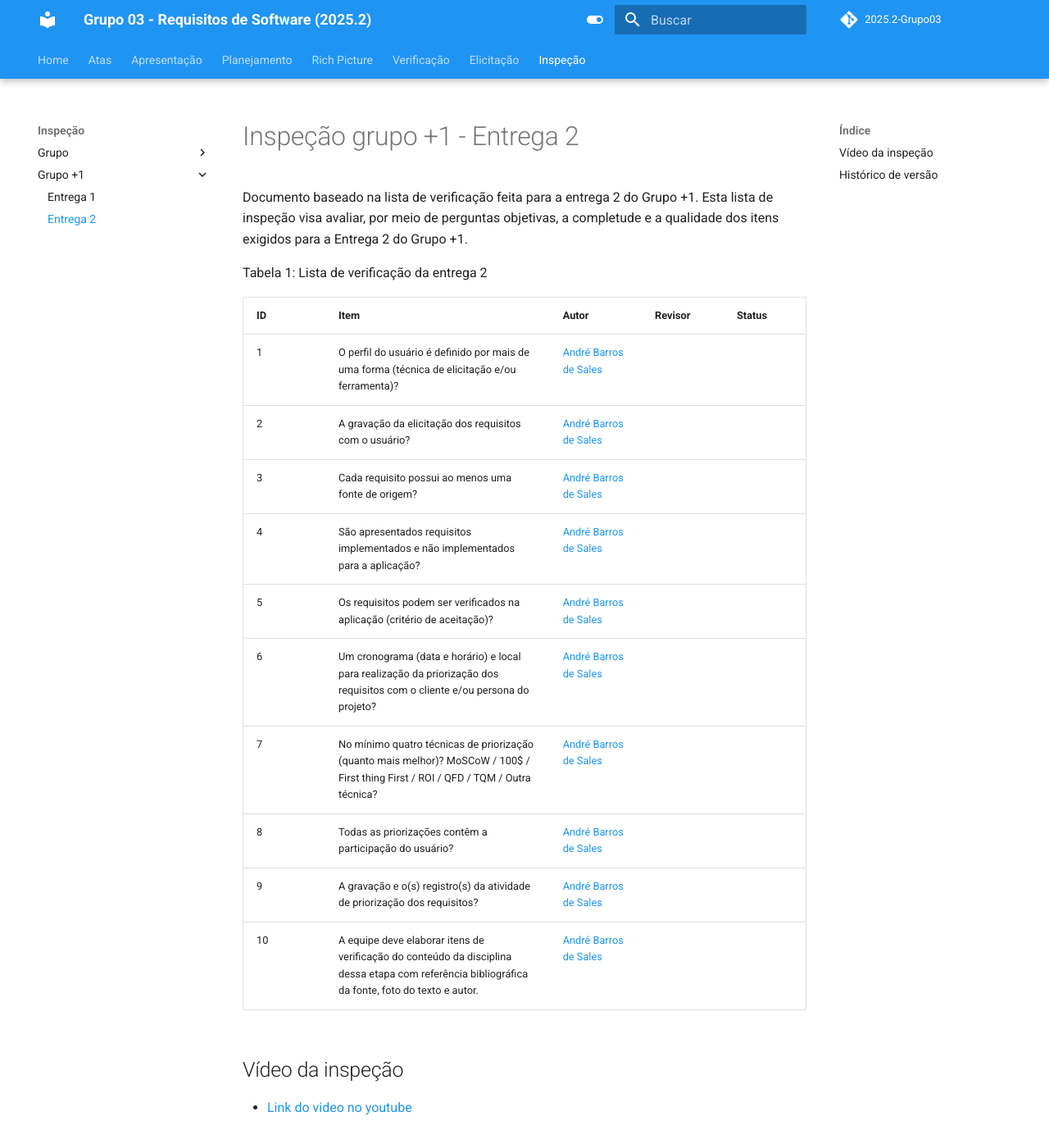
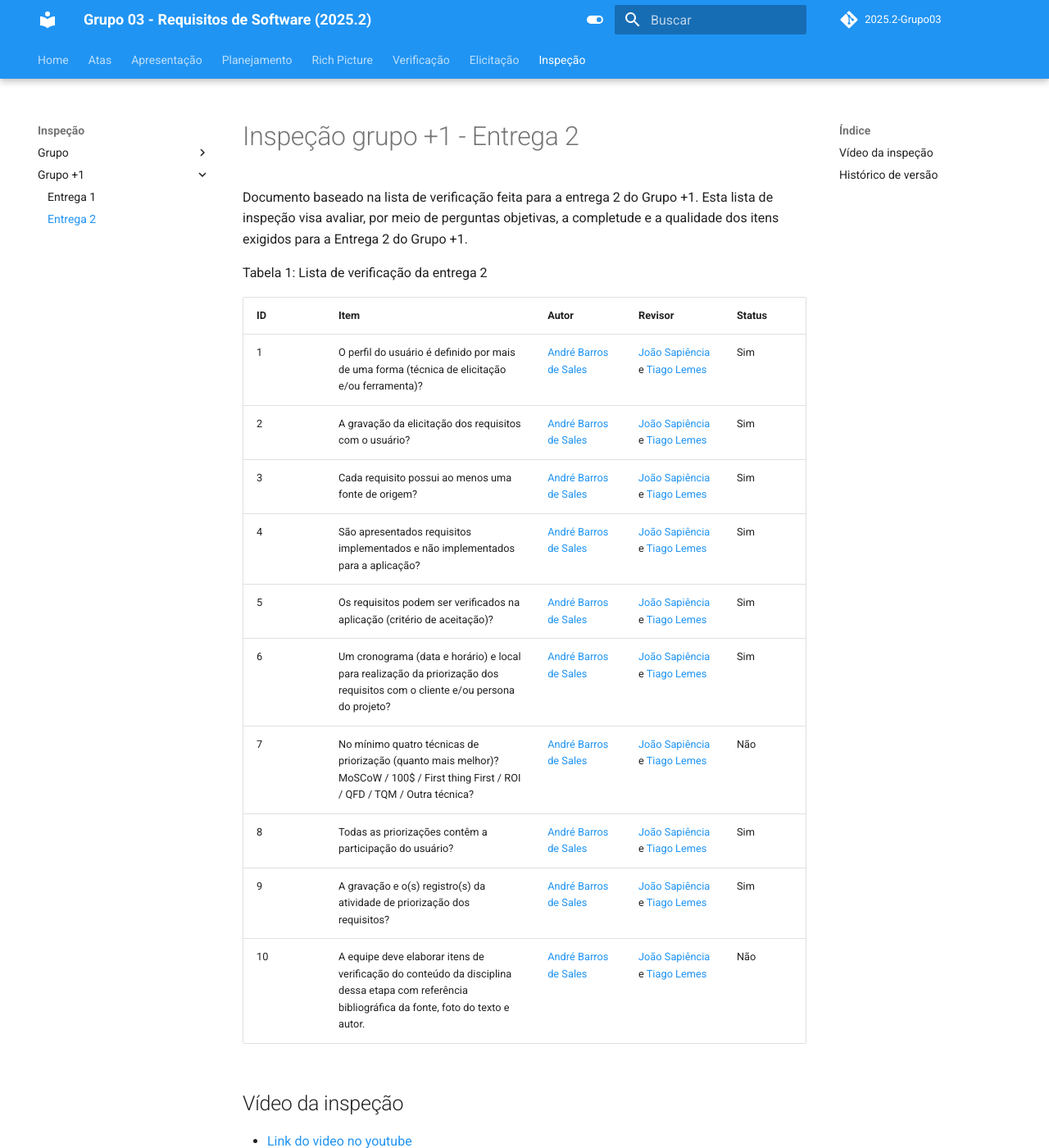
Before and after one commit to Requisitos-de-Software/2025.2-Grupo03, an MkDocs documentation site: the page built from docs/Inspeção/inspeção_grupo_+1_2.md, in a window 1280 px wide and 1400 px high. Shown: the whole window at 82% size. Built offline with MkDocs 1.6.1 and Material for MkDocs 9.7.7, drawn with Linux system fonts in a browser that asks for light colours; comment, search, counter and statistics services are not loaded; some of the changed text lies outside the part shown.

Commit message:
Update inspeção_grupo_+1_2.md

```diff
--- a/docs/Inspeção/inspeção_grupo_+1_2.md
+++ b/docs/Inspeção/inspeção_grupo_+1_2.md
@@ -6,25 +6,26 @@
 
 | ID  | Item                                                                                                                                               | Autor                                                                                                                                      | Revisor | Status |
 |-----|----------------------------------------------------------------------------------------------------------------------------------------------------|--------------------------------------------------------------------------------------------------------------------------------------------|---------|--------|
-| 1   | O perfil do usuário é definido por mais de uma forma (técnica de elicitação e/ou ferramenta)?                                                       | [André Barros de Sales](https://sigaa.unb.br/sigaa/public/docente/portal.jsf?siape=1314342)                                                |         |        |
-| 2   | A gravação da elicitação dos requisitos com o usuário?                                                                                              | [André Barros de Sales](https://sigaa.unb.br/sigaa/public/docente/portal.jsf?siape=1314342)                                                |         |        |
-| 3   | Cada requisito possui ao menos uma fonte de origem?                                                                                                 | [André Barros de Sales](https://sigaa.unb.br/sigaa/public/docente/portal.jsf?siape=1314342)                                                |         |        |
-| 4   | São apresentados requisitos implementados e não implementados para a aplicação?                                                                     | [André Barros de Sales](https://sigaa.unb.br/sigaa/public/docente/portal.jsf?siape=1314342)                                                |         |        |
-| 5   | Os requisitos podem ser verificados na aplicação (critério de aceitação)?                                                                           | [André Barros de Sales](https://sigaa.unb.br/sigaa/public/docente/portal.jsf?siape=1314342)                                                |         |        |
-| 6   | Um cronograma (data e horário) e local para realização da priorização dos requisitos com o cliente e/ou persona do projeto?                         | [André Barros de Sales](https://sigaa.unb.br/sigaa/public/docente/portal.jsf?siape=1314342)                                                |         |        |
-| 7   | No mínimo quatro técnicas de priorização (quanto mais melhor)? MoSCoW / 100$ / First thing First / ROI / QFD / TQM / Outra técnica?                 | [André Barros de Sales](https://sigaa.unb.br/sigaa/public/docente/portal.jsf?siape=1314342)                                                |         |        |
-| 8   | Todas as priorizações contêm a participação do usuário?                                                                                             | [André Barros de Sales](https://sigaa.unb.br/sigaa/public/docente/portal.jsf?siape=1314342)                                                |         |        |
-| 9   | A gravação e o(s) registro(s) da atividade de priorização dos requisitos?                                                                           | [André Barros de Sales](https://sigaa.unb.br/sigaa/public/docente/portal.jsf?siape=1314342)                                                |         |        |
-| 10  | A equipe deve elaborar itens de verificação do conteúdo da disciplina dessa etapa com referência bibliográfica da fonte, foto do texto e autor.     | [André Barros de Sales](https://sigaa.unb.br/sigaa/public/docente/portal.jsf?siape=1314342)                                                |         |        |
+| 1   | O perfil do usuário é definido por mais de uma forma (técnica de elicitação e/ou ferramenta)?                                                       | [André Barros de Sales](https://sigaa.unb.br/sigaa/public/docente/portal.jsf?siape=1314342)                                                |     [João Sapiência](https://github.com/JoaoSapiencia) e [Tiago Lemes](https://github.com/TiagoTeixeira-2005)    |    Sim    |
+| 2   | A gravação da elicitação dos requisitos com o usuário?                                                                                              | [André Barros de Sales](https://sigaa.unb.br/sigaa/public/docente/portal.jsf?siape=1314342)                                                |    [João Sapiência](https://github.com/JoaoSapiencia) e [Tiago Lemes](https://github.com/TiagoTeixeira-2005)     |    Sim    |
+| 3   | Cada requisito possui ao menos uma fonte de origem?                                                                                                 | [André Barros de Sales](https://sigaa.unb.br/sigaa/public/docente/portal.jsf?siape=1314342)                                                |    [João Sapiência](https://github.com/JoaoSapiencia) e [Tiago Lemes](https://github.com/TiagoTeixeira-2005)     |   Sim     |
+| 4   | São apresentados requisitos implementados e não implementados para a aplicação?                                                                     | [André Barros de Sales](https://sigaa.unb.br/sigaa/public/docente/portal.jsf?siape=1314342)                                                |    [João Sapiência](https://github.com/JoaoSapiencia) e [Tiago Lemes](https://github.com/TiagoTeixeira-2005)     |    Sim    |
+| 5   | Os requisitos podem ser verificados na aplicação (critério de aceitação)?                                                                           | [André Barros de Sales](https://sigaa.unb.br/sigaa/public/docente/portal.jsf?siape=1314342)                                                |    [João Sapiência](https://github.com/JoaoSapiencia) e [Tiago Lemes](https://github.com/TiagoTeixeira-2005)     |    Sim    |
+| 6   | Um cronograma (data e horário) e local para realização da priorização dos requisitos com o cliente e/ou persona do projeto?                         | [André Barros de Sales](https://sigaa.unb.br/sigaa/public/docente/portal.jsf?siape=1314342)                                                |    [João Sapiência](https://github.com/JoaoSapiencia) e [Tiago Lemes](https://github.com/TiagoTeixeira-2005)     |   Sim    |
+| 7   | No mínimo quatro técnicas de priorização (quanto mais melhor)? MoSCoW / 100$ / First thing First / ROI / QFD / TQM / Outra técnica?                 | [André Barros de Sales](https://sigaa.unb.br/sigaa/public/docente/portal.jsf?siape=1314342)                                                |    [João Sapiência](https://github.com/JoaoSapiencia) e [Tiago Lemes](https://github.com/TiagoTeixeira-2005)     |    Não    |
+| 8   | Todas as priorizações contêm a participação do usuário?                                                                                             | [André Barros de Sales](https://sigaa.unb.br/sigaa/public/docente/portal.jsf?siape=1314342)                                                |    [João Sapiência](https://github.com/JoaoSapiencia) e [Tiago Lemes](https://github.com/TiagoTeixeira-2005)     |   Sim     |
+| 9   | A gravação e o(s) registro(s) da atividade de priorização dos requisitos?                                                                           | [André Barros de Sales](https://sigaa.unb.br/sigaa/public/docente/portal.jsf?siape=1314342)                                                |    [João Sapiência](https://github.com/JoaoSapiencia) e [Tiago Lemes](https://github.com/TiagoTeixeira-2005)     |    Sim    |
+| 10  | A equipe deve elaborar itens de verificação do conteúdo da disciplina dessa etapa com referência bibliográfica da fonte, foto do texto e autor.     | [André Barros de Sales](https://sigaa.unb.br/sigaa/public/docente/portal.jsf?siape=1314342)                                                |    [João Sapiência](https://github.com/JoaoSapiencia) e [Tiago Lemes](https://github.com/TiagoTeixeira-2005)     |   Não     |
 
 
 ## Vídeo da inspeção
 
-- [Link do video no youtube]()
+- [Link do video no youtube](https://youtu.be/hcpBWjR6pKU)
 
 
 ## Histórico de versão
 
 | Versão | Data | Descrição | Autor(es) | Revisor |
 | ---- | ----- | ----- | ---- | ----- |
-| 1.0 | 30/09/2025 | Criação da Pagina de inspeção | [Felipe Guimaraes](https://github.com/felipegf1) | |
+| 1.0 | 30/09/2025 | Criação da Pagina de inspeção | [Felipe Guimaraes](https://github.com/felipegf1) | [João Sapiência](https://github.com/JoaoSapiencia) |
+| 1.1 | 01/10/2025 | Adição da Inspeção do Grupo +1 | [João Sapiência](https://github.com/JoaoSapiencia) e [Tiago Lemes](https://github.com/TiagoTeixeira-2005) | [Felipe Guimaraes](https://github.com/felipegf1) |
```
